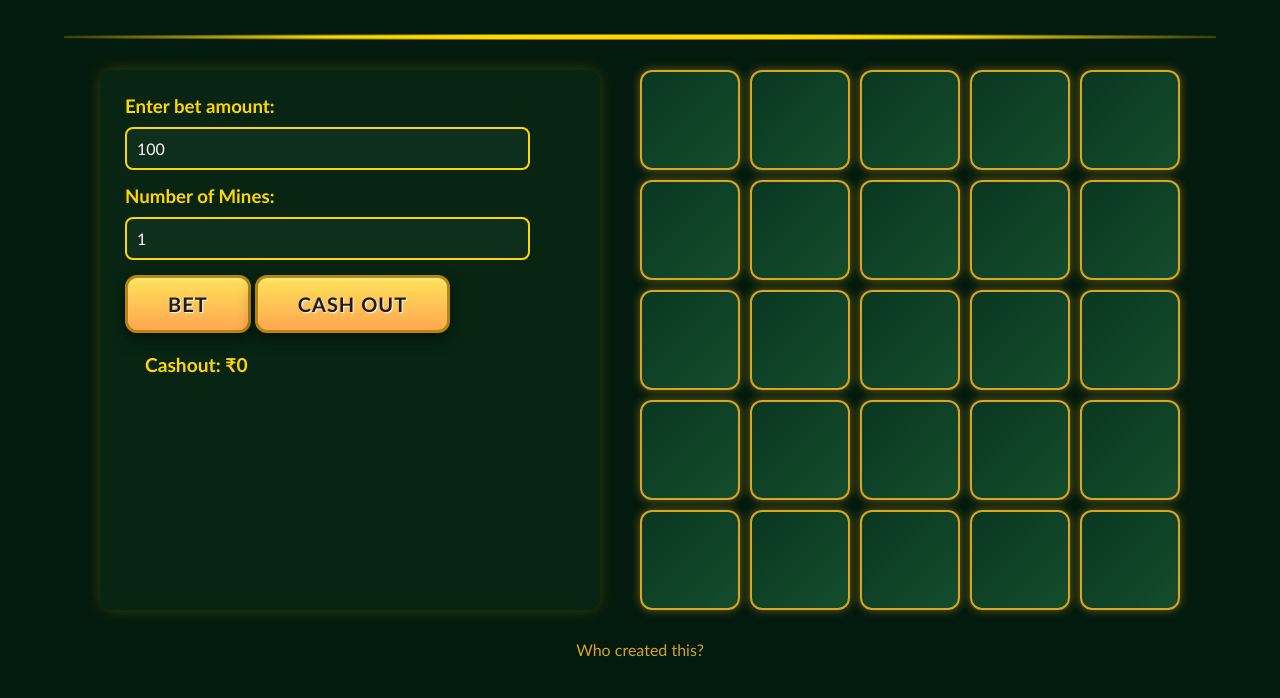
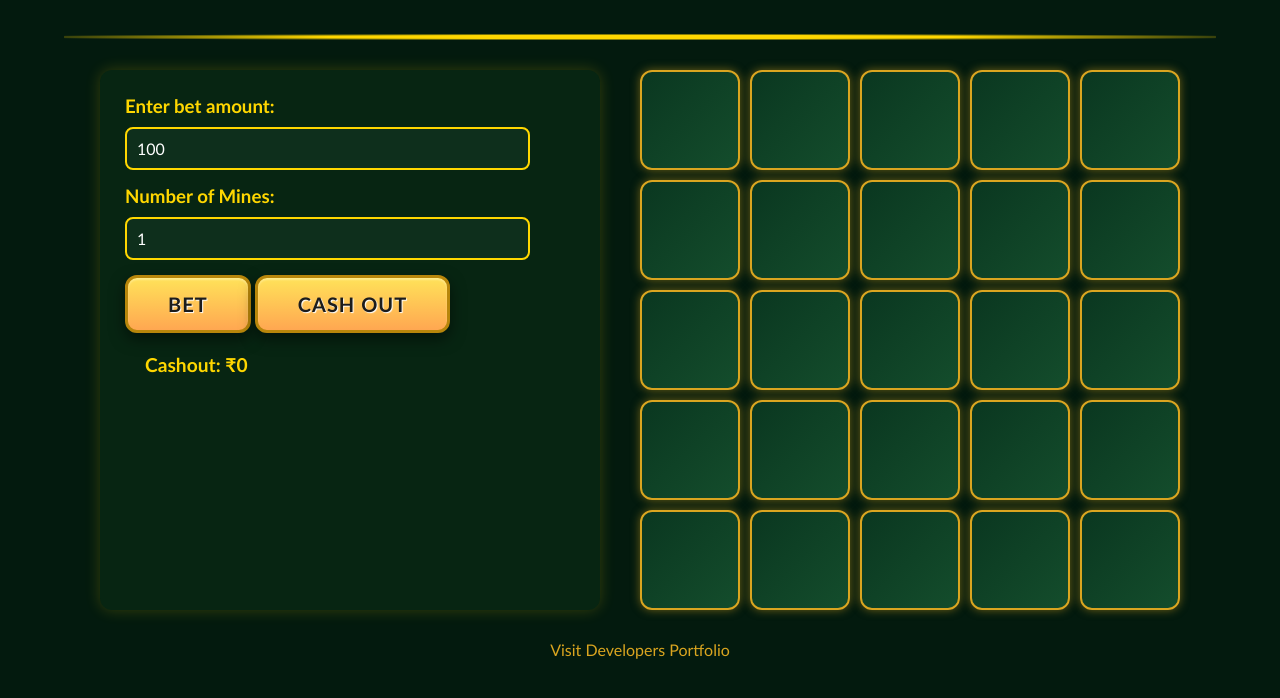
Before and after one commit to abhijeetmahamune/diamond_and_bomb, a plain HTML site: page index.html in a window 1280 px wide. Shown: the part 80-778 px from the top of the page. Drawn offline with Linux system fonts and the light colour scheme.

Commit message:
Developers portfolio button name updated

```diff
--- a/index.html
+++ b/index.html
@@ -273,7 +273,7 @@
         </div>
     </div>
     <center>
-        <a href="https://abhijeet-mahamune.netlify.app/">Who created this?</a>
+        <a href="https://abhijeet-mahamune.netlify.app/">Visit Developers Portfolio</a>
     </center>
     <audio id="diamond-sound" src="diamond.mp3"></audio>
     <audio id="bomb-sound" src="bomb.mp3"></audio>
```
